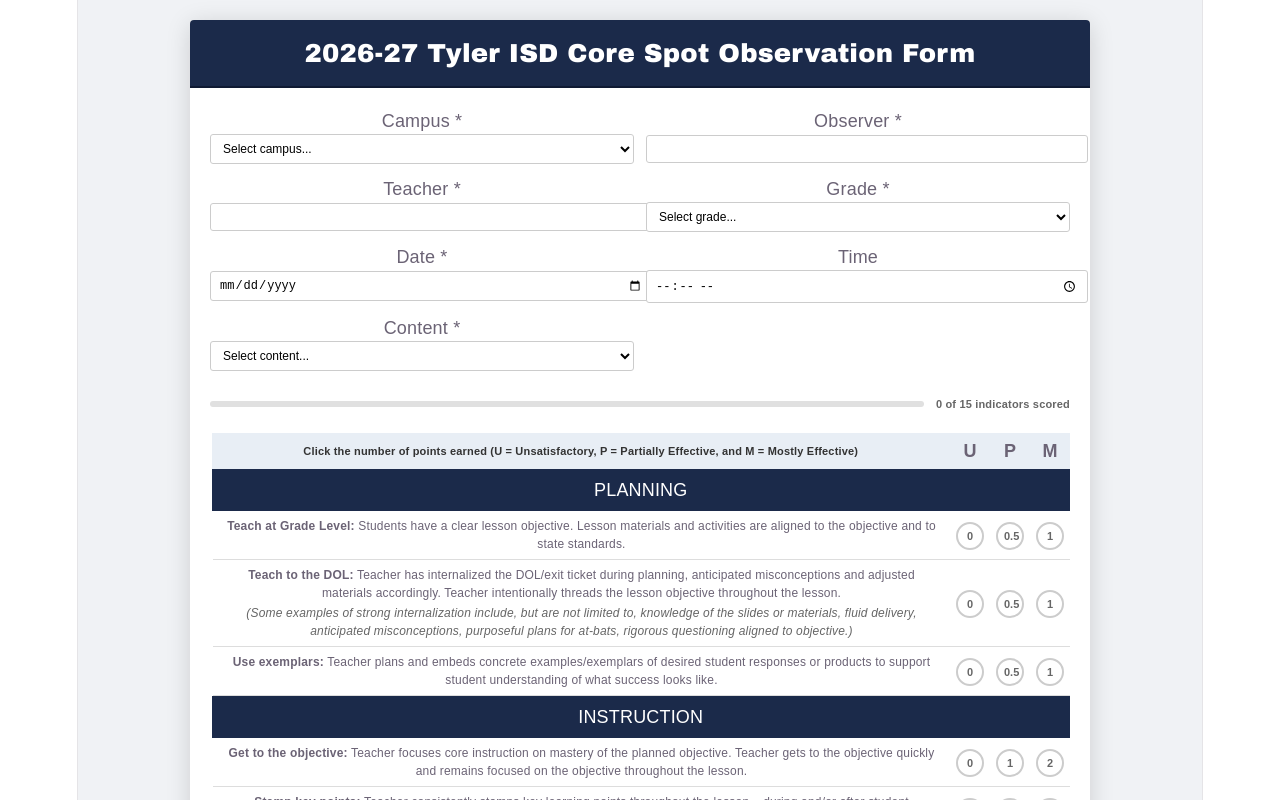
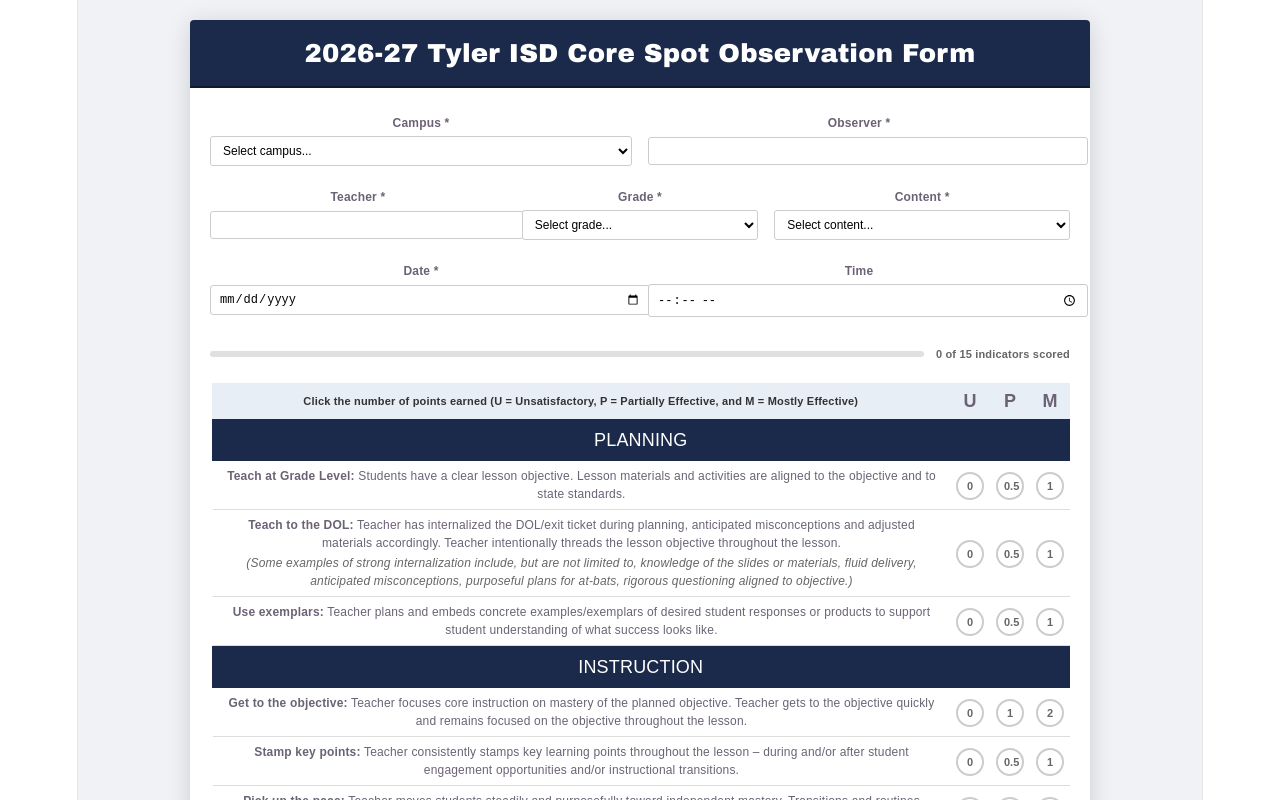
Before and after one commit to jamescureton/tisd-spot-check-form, a React (Vite) app: page / in a window 1280 px wide. Shown: the top 800 px of the page. Built offline with nearby package versions, Linux system fonts and the light colour scheme.

Commit message:
updating spacing among drop-down boxes

```diff
--- a/src/App.tsx
+++ b/src/App.tsx
@@ -286,11 +286,17 @@
         <FormHeader />
         <div style={{ padding: 20 }}>
 {/* ===== FORM FIELDS ===== */}
-          <div style={{ display: "grid", gridTemplateColumns: "1fr 1fr", gap: 12, marginBottom: 20 }}>
-            {/* Campus */}
+<div style={{ display: "flex", flexDirection: "column", gap: 16, marginBottom: 24 }}>
+
+  {/* Row 1: Campus | Observer */}
+  <div style={{ display: "grid", gridTemplateColumns: "1fr 1fr", gap: 16 }}>
     <div>
-              <label>Campus *</label>
-              <select value={fields.campus} onChange={(e) => handleFieldChange("campus", e.target.value)} style={inputStyle("campus")}>
+      <label style={{ fontWeight: "bold", fontSize: 12 }}>Campus *</label>
+      <select
+        value={fields.campus}
+        onChange={(e) => handleFieldChange("campus", e.target.value)}
+        style={inputStyle("campus")}
+      >
         <option value="">Select campus...</option>
         <option>Austin Elementary School</option>
         <option>Boulter Middle School</option>
@@ -305,22 +311,36 @@
       </select>
     </div>
 
-            {/* Observer */}
     <div>
-              <label>Observer *</label>
-              <input value={fields.observer} onChange={(e) => handleFieldChange("observer", e.target.value)} style={inputStyle("observer")} />
+      <label style={{ fontWeight: "bold", fontSize: 12 }}>Observer *</label>
+      <input
+        type="text"
+        value={fields.observer}
+        onChange={(e) => handleFieldChange("observer", e.target.value)}
+        style={inputStyle("observer")}
+      />
+    </div>
   </div>
 
-            {/* Teacher */}
+  {/* Row 2: Teacher | Grade | Content */}
+  <div style={{ display: "grid", gridTemplateColumns: "1fr 0.8fr 1fr", gap: 16 }}>
     <div>
-              <label>Teacher *</label>
-              <input value={fields.teacher} onChange={(e) => handleFieldChange("teacher", e.target.value)} style={inputStyle("teacher")} />
+      <label style={{ fontWeight: "bold", fontSize: 12 }}>Teacher *</label>
+      <input
+        type="text"
+        value={fields.teacher}
+        onChange={(e) => handleFieldChange("teacher", e.target.value)}
+        style={inputStyle("teacher")}
+      />
     </div>
 
-            {/* Grade */}
     <div>
-              <label>Grade *</label>
-              <select value={fields.grade} onChange={(e) => handleFieldChange("grade", e.target.value)} style={inputStyle("grade")}>
+      <label style={{ fontWeight: "bold", fontSize: 12 }}>Grade *</label>
+      <select
+        value={fields.grade}
+        onChange={(e) => handleFieldChange("grade", e.target.value)}
+        style={inputStyle("grade")}
+      >
         <option value="">Select grade...</option>
         <option>3rd</option>
         <option>4th</option>
@@ -331,22 +351,13 @@
       </select>
     </div>
 
-            {/* Date */}
     <div>
-              <label>Date *</label>
-              <input type="date" value={fields.date} onChange={(e) => handleFieldChange("date", e.target.value)} style={inputStyle("date")} />
-            </div>
-
-            {/* Time */}
-            <div>
-              <label>Time</label>
-              <input type="time" value={fields.time} onChange={(e) => handleFieldChange("time", e.target.value)} style={inputStyle("time")} />
-            </div>
-
-            {/* Content */}
-            <div>
-              <label>Content *</label>
-              <select value={fields.content} onChange={(e) => handleFieldChange("content", e.target.value)} style={inputStyle("content")}>
+      <label style={{ fontWeight: "bold", fontSize: 12 }}>Content *</label>
+      <select
+        value={fields.content}
+        onChange={(e) => handleFieldChange("content", e.target.value)}
+        style={inputStyle("content")}
+      >
         <option value="">Select content...</option>
         <option>Math</option>
         <option>Reading</option>
@@ -355,6 +366,31 @@
       </select>
     </div>
   </div>
+
+  {/* Row 3: Date | Time */}
+  <div style={{ display: "grid", gridTemplateColumns: "1fr 1fr", gap: 16 }}>
+    <div>
+      <label style={{ fontWeight: "bold", fontSize: 12 }}>Date *</label>
+      <input
+        type="date"
+        value={fields.date}
+        onChange={(e) => handleFieldChange("date", e.target.value)}
+        style={inputStyle("date")}
+      />
+    </div>
+
+    <div>
+      <label style={{ fontWeight: "bold", fontSize: 12 }}>Time</label>
+      <input
+        type="time"
+        value={fields.time}
+        onChange={(e) => handleFieldChange("time", e.target.value)}
+        style={inputStyle("time")}
+      />
+    </div>
+  </div>
+</div>
+
 
           {/* Progress bar */}
           <div style={{ display: "flex", alignItems: "center", gap: 12, marginBottom: 16 }}>
```
Lines whose indentation alone changed are shown as unchanged.
